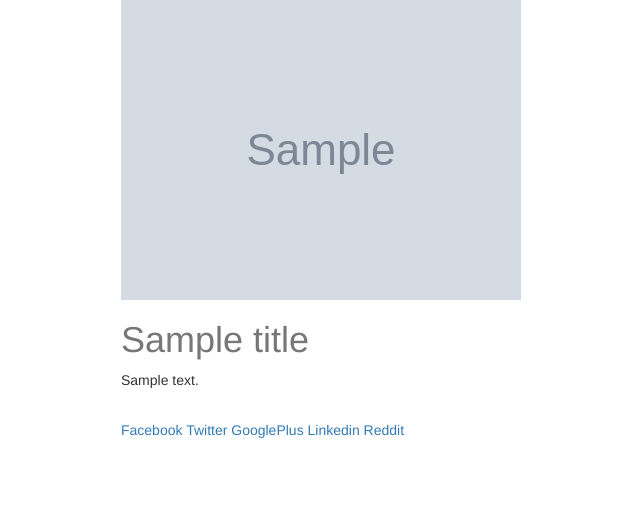
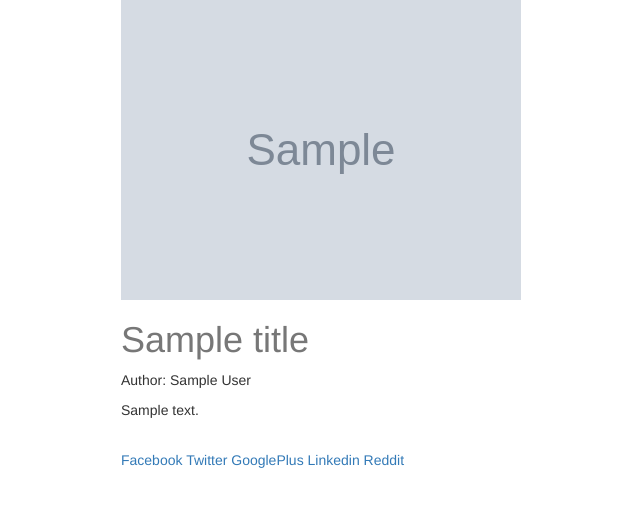
Before and after one commit to timle1/try_django_1_10, a Django app: template templates/post_detail.html in a window 1280 px wide. Shown: the top 507 px of the page, without its empty margins (249-889 px from the left). Run offline with Django 3.2, Linux system fonts and the light colour scheme; tables that the repository leaves empty hold one stand-in row (values such as "Sample post"); the template is opened without the code that fills it: values that come from a table or form of the project are taken from there, most other values are stand-ins (such as "Sample title", 1, 10 or a date in 2020); grey boxes marked "Sample" are stand-in pictures; parts of the project's set-up code (start-up, migrations or seed data) failed here and were passed over; some libraries are stand-ins or nearby versions.

Commit message:
33, Associate django user model to Post

```diff
--- a/posts/models.py
+++ b/posts/models.py
@@ -2,6 +2,7 @@
 from django.core.urlresolvers import reverse
 from django.db.models.signals import pre_save
 from django.utils.text import slugify
+from django.conf import settings
 
 
 def upload_location(instance, filename):
@@ -9,6 +10,7 @@
 
 # Create your models here.
 class Post(models.Model):
+    user = models.ForeignKey(settings.AUTH_USER_MODEL, default=1)
     title = models.CharField(max_length=120)
     slug = models.SlugField(unique=True)
     image = models.ImageField(upload_to=upload_location,
--- a/posts/views.py
+++ b/posts/views.py
@@ -15,6 +15,7 @@
     form = PostForm(request.POST or None, request.FILES or None)
     if form.is_valid():
         instance = form.save(commit=False)
+        instance.user = request.user
         instance.save()
         messages.success(request, 'Successfully created')
         return HttpResponseRedirect(instance.get_absolute_url())
--- a/requirements.txt
+++ b/requirements.txt
@@ -1 +1,2 @@
 Django>=1.10.*
+pillow
--- a/templates/post_detail.html
+++ b/templates/post_detail.html
@@ -13,6 +13,9 @@
 {% endif %}
 
 <h1>{{ title }} <small>{{ instance.timestamp }}</small></h1>
+    {% if instance.user.get_full_name %}
+    <p>Author: {{ instance.user.get_full_name }}</p>
+    {% endif %}
 {{ instance.content|linebreaks }}<br/>
 
 <a href="https://www.facebook.com/sharer/sharer.php?u={{ request.build_absolute_uri }}">
--- a/templates/post_list.html
+++ b/templates/post_list.html
@@ -15,7 +15,10 @@
         {% endif %}
       <div class="caption">
         <h3><a href='{{ obj.get_absolute_url }}'>{{ obj.title }}</a> <small>{{ obj.init_timestamp|timesince }} ago</small></h3>
-        <p>{{ obj.content|linebreaks|truncatechars:120 }}</p>
+        {% if instance.user.get_full_name %}
+        <p>Author: {{ instance.user.get_full_name }}</p>
+        {% endif %}
+          <p>{{ obj.content|linebreaks|truncatechars:120 }}</p>
         <p><a href="{{ obj.get_absolute_url }}" class="btn btn-primary" role="button">View</a></p>
       </div>
     </div>
```
Also changed, not shown: posts/migrations/0002_post_user.py (added).
